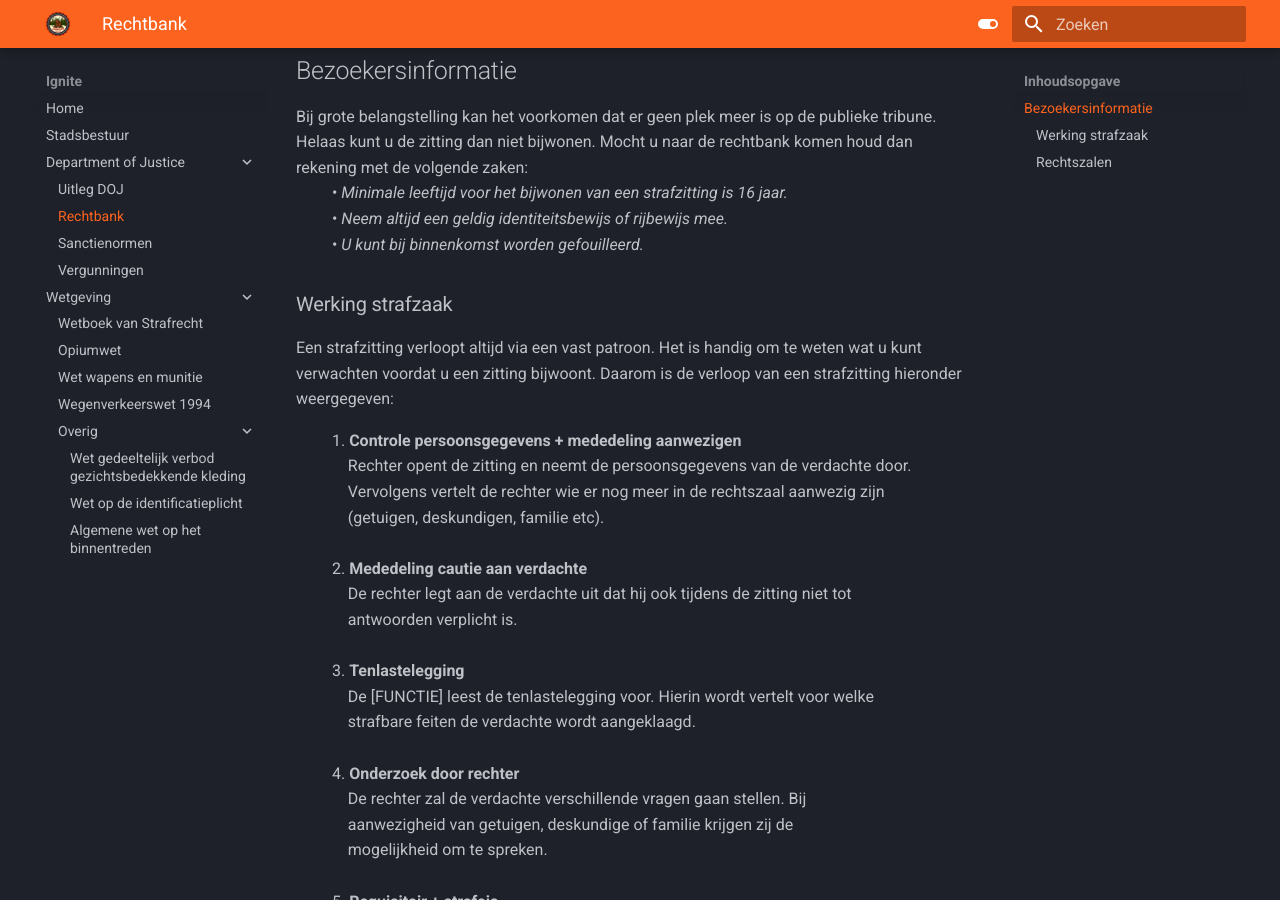
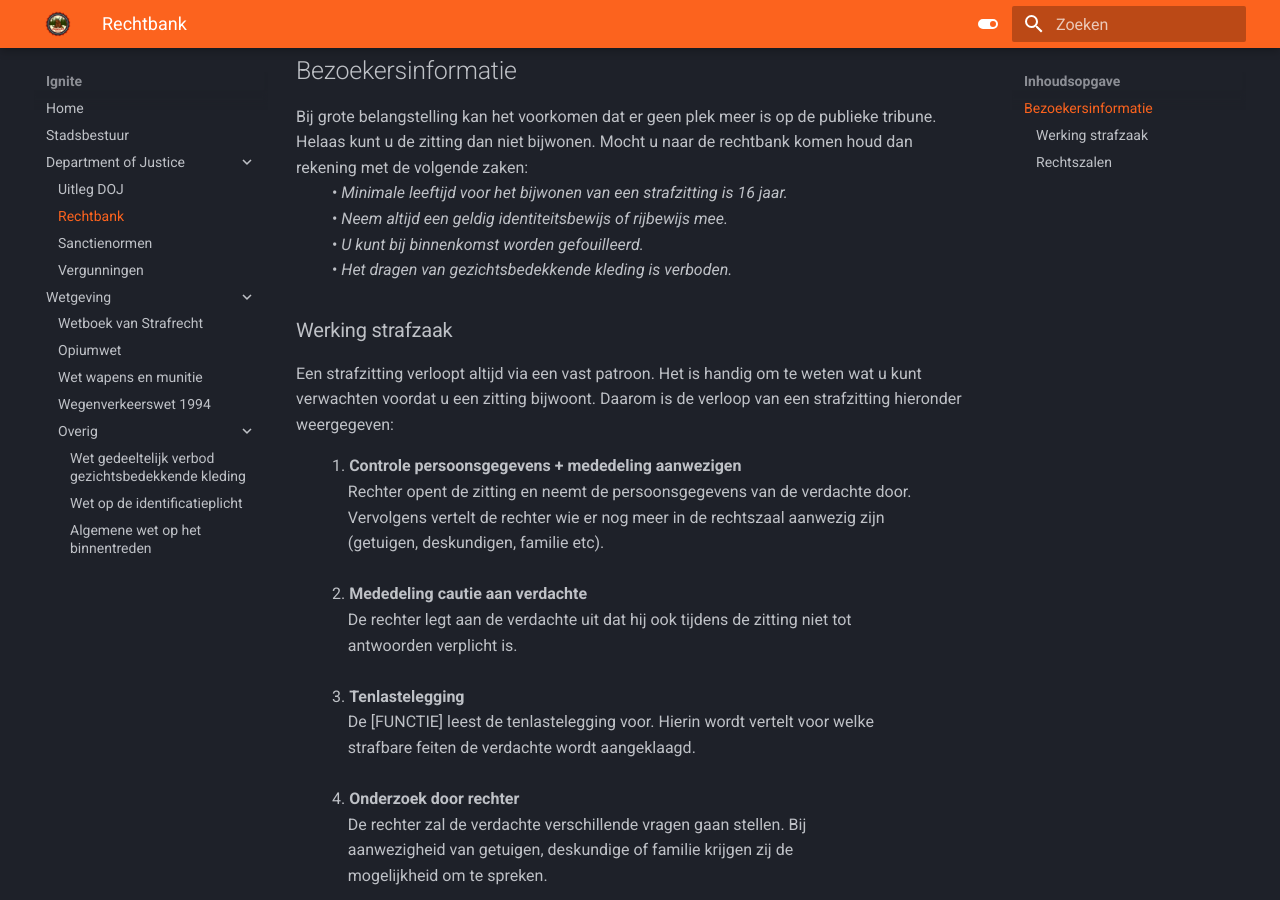
Before and after one commit to NLDenny/wetboek, an MkDocs documentation site: the page built from docs/Department of Justice/rechtbank.md, in a window 1280 px wide and 900 px high, scrolled down 449 px. Built offline with MkDocs 1.6.1 and Material for MkDocs 9.7.7, drawn with Linux system fonts in a browser that asks for light colours.

Commit message:
Update rechtbank.md

```diff
--- a/docs/Department of Justice/rechtbank.md
+++ b/docs/Department of Justice/rechtbank.md
@@ -17,6 +17,7 @@ rekening met de volgende zaken:
 &ensp; &nbsp; &nbsp; &nbsp; • _Minimale leeftijd voor het bijwonen van een strafzitting is 16 jaar._
 &ensp; &nbsp; &nbsp; &nbsp; • _Neem altijd een geldig identiteitsbewijs of rijbewijs mee._
 &ensp; &nbsp; &nbsp; &nbsp; • _U kunt bij binnenkomst worden gefouilleerd._
+&ensp; &nbsp; &nbsp; &nbsp; • _Het dragen van gezichtsbedekkende kleding is verboden._
 
 ### Werking strafzaak
 Een strafzitting verloopt altijd via een vast patroon. Het is handig om te weten wat u kunt verwachten voordat u een zitting bijwoont.
```
